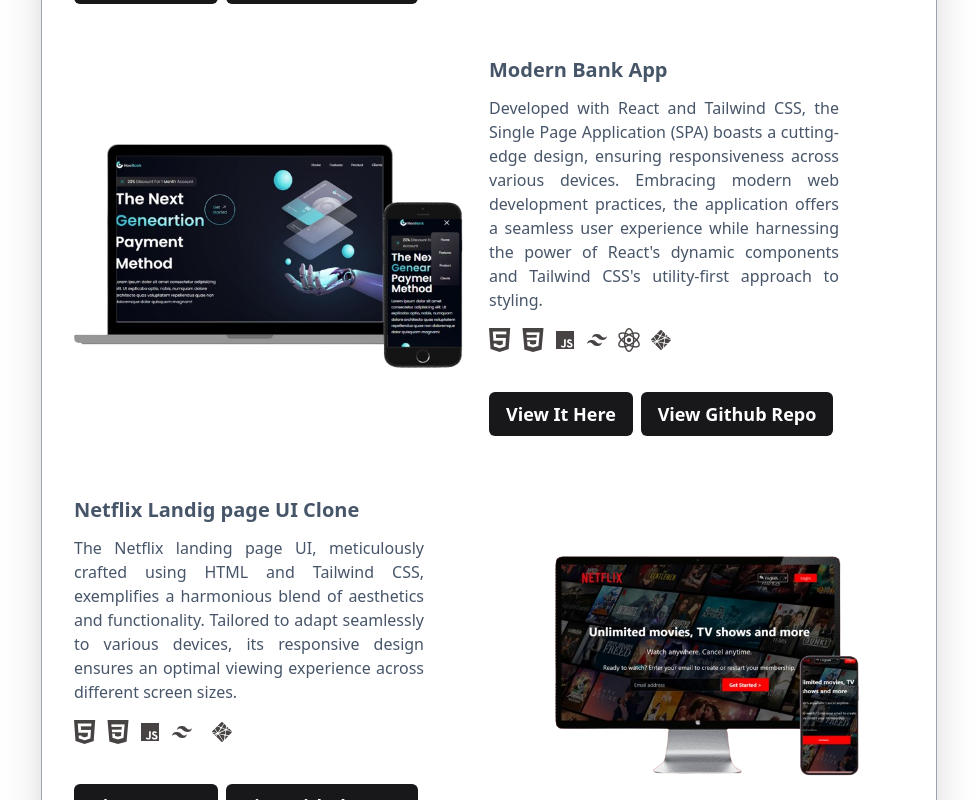
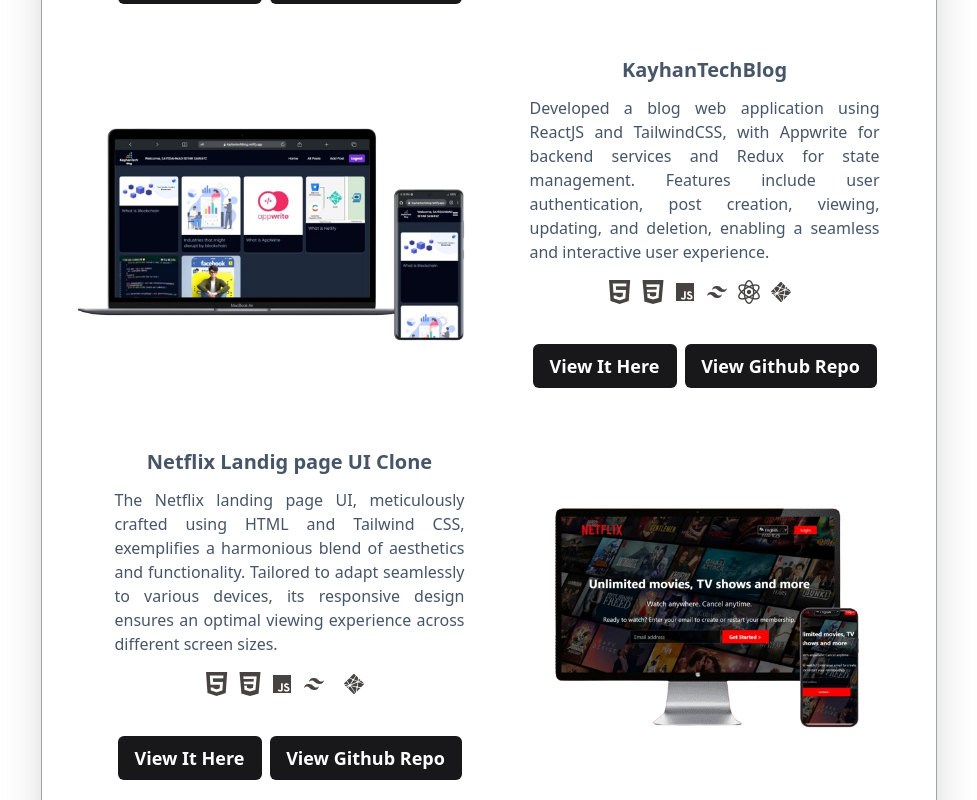
Before and after one commit to SeyarSawayz/portfolio, a React (Vite) app: page / in a window 1280 px wide. Shown: the part 3060-3860 px from the top of the page, without its empty margins (151-1128 px from the left). Built offline with nearby package versions, Linux system fonts and the light colour scheme.

Commit message:
KayhanTech_Blog_Added

```diff
--- a/public/locales/en/translation.json
+++ b/public/locales/en/translation.json
@@ -69,5 +69,7 @@
   "Powered_by": "Powered by",
   "MovieFlex": "MovieFlex",
   "movieFlix_pargraph": "I developed a dynamic movie collections web application using React, styled with Tailwind CSS, and managed state with Redux. The application integrates with the TMDb API to fetch movie data, allowing users to view movie details, ratings, and trailers. Features include dynamic banners with transition effects, a responsive design for optimal viewing on all devices, and reusable components for maintainability. ",
-  "Email_sent_successfully": "Email sent successfully"
+  "Email_sent_successfully": "Email sent successfully",
+  "kayhantech_blog": "KayhanTechBlog",
+  "kayhantech_blog_paragraph": "Developed a blog web application using ReactJS and TailwindCSS, with Appwrite for backend services and Redux for state management. Features include user authentication, post creation, viewing, updating, and deletion, enabling a seamless and interactive user experience."
 }
--- a/public/locales/fa/translation.json
+++ b/public/locales/fa/translation.json
@@ -68,5 +68,7 @@
   "Powered_by": "پشتیبانی شده توسط",
   "MovieFlex": "MovieFlex",
   "movieFlix_pargraph": "ویبسایت مجموعه فیلم  ها را با استفاده از React ایجاد کردم که با Tailwind CSS استایل‌گذاری شده بود و حالت مدیریت شده با Redux. این برنامه با API TMDb برای گرفتن ارقام فیلم ها ساخته شده است به کاربران امکان می دهد جزئیات فیلم، رتبه بندی ها و تریلرها را مشاهده کنند. ویژگی ها عبارتند از بنرهای فلم ها با جلوه های انتقال، طراحی پاسخگو برای مشاهده بهینه در همه دستگاه ها و اجزای قابل استفاده مجدد برای قابلیت نگهداری.",
-  "Email_sent_successfully": "ایمیل موفقانه ارسال گردید"
+  "Email_sent_successfully": "ایمیل موفقانه ارسال گردید",
+  "kayhantech_blog": "وبلاگ کیهان تک",
+  "kayhantech_blog_paragraph": "یک برنامه وبلاگ با استفاده از ReactJS و TailwindCSS توسعه دادم، با استفاده از Appwrite برای خدمات بک‌اند و Redux برای مدیریت حالت. ویژگی‌ها شامل احراز هویت کاربر، ایجاد پست، مشاهده، آپدیت و حذف پست، فراهم آوردن تجربه کاربری یکپارچه و تعاملی می‌باشد."
 }
--- a/public/locales/ps/translation.json
+++ b/public/locales/ps/translation.json
@@ -68,5 +68,7 @@
   "Powered_by": "لخوا ځواکمن شوی",
   "MovieFlex": "MovieFlex",
   "movieFlix_pargraph": "ما د فلمونو ویب پاڼه د react په کارولو سره رامینځته کړه، د ټیل وینډ CSS سره سټایل شوی او د ریډکس سره اداره شوی حالت. دا اپلیکیشن د TMDb API سره جوړ شوی ترڅو د فلمونو ارقام ترلاسه کړي، دا کاروونکو ته اجازه ورکوي چې د فلم توضیحات، درجه بندي او ټریلر وګوري. په ځانګړتیاو کې د لیږد اغیزو سره د فلم بینرونه ، په ټولو وسیلو کې د غوره لید لپاره ځواب ویونکي ډیزاین ، او د ساتلو لپاره د بیا کارونې وړ برخې شاملې دي.",
-  "Email_sent_successfully": " ایمیل  په بریالیتوب سره لیږل شوی"
+  "Email_sent_successfully": " ایمیل  په بریالیتوب سره لیږل شوی",
+  "kayhantech_blog": "د KayhanTech بلاګ",
+  "kayhantech_blog_paragraph": "د ReactJS او TailwindCSS په کارولو سره د بلاګ ویب غوښتنلیک رامینځته کړی ، د بیک انډ خدماتو لپاره د Appwrite او د دولت مدیریت لپاره Redux سره. په ځانګړتیاو کې د کارونکي تصدیق کول، پوسټ جوړول، لیدل، تازه کول، او حذف کول شامل دي، د بې سیمه او متقابل کاروونکي تجربه وړ کول."
 }
--- a/src/components/work/Work.jsx
+++ b/src/components/work/Work.jsx
@@ -60,8 +60,8 @@
             gitHub={"https://github.com/SeyarSawayz/MovieFlix.git"}
           />
           <WorkCardLeft
-            title={t("Modern_Bank_App")}
-            content={t("modern_bank_app_paragraph")}
+            title={t("kayhantech_blog")}
+            content={t("kayhantech_blog_paragraph")}
             icon1={`/SkillsIcons/${
               themeMode === "light" ? "html" : "html_white"
             }.png`}
@@ -80,9 +80,9 @@
             icon6={`/SkillsIcons/${
               themeMode === "light" ? "netlify" : "netlify_white"
             }.png`}
-            photo={"/work/bankapp.png"}
-            webLink={"https://bankfolio.netlify.app/"}
-            gitHub={"https://github.com/SeyarSawayz/ModernBankApp.git"}
+            photo={"/work/kayhantechblog.png"}
+            webLink={"https://kayhantechblog.netlify.app"}
+            gitHub={"https://github.com/SeyarSawayz/KayhanTechBlog.git"}
           />
           <WorkCardRight
             title={t("Netflix_Landig_page_UI_Clone")}
@@ -214,6 +214,31 @@
                 webLink={"https://techforgedashboard.netlify.app/"}
                 gitHub={"https://github.com/SeyarSawayz/TechForgeDashboard.git"}
               />
+              <WorkCardLeft
+                title={t("Modern_Bank_App")}
+                content={t("modern_bank_app_paragraph")}
+                icon1={`/SkillsIcons/${
+                  themeMode === "light" ? "html" : "html_white"
+                }.png`}
+                icon2={`/SkillsIcons/${
+                  themeMode === "light" ? "css" : "css_white"
+                }.png`}
+                icon3={`/SkillsIcons/${
+                  themeMode === "light" ? "js" : "js_white"
+                }.png`}
+                icon4={`/SkillsIcons/${
+                  themeMode === "light" ? "tailwind" : "tailwind_white"
+                }.png`}
+                icon5={`/SkillsIcons/${
+                  themeMode === "light" ? "react" : "react_white"
+                }.png`}
+                icon6={`/SkillsIcons/${
+                  themeMode === "light" ? "netlify" : "netlify_white"
+                }.png`}
+                photo={"/work/bankapp.png"}
+                webLink={"https://bankfolio.netlify.app/"}
+                gitHub={"https://github.com/SeyarSawayz/ModernBankApp.git"}
+              />
             </div>
           )}
         </div>
--- a/src/components/work/WorkCardLeft.jsx
+++ b/src/components/work/WorkCardLeft.jsx
@@ -24,7 +24,7 @@
       <div className="lg:hover:scale-105  duration-300 ease-in-out cursor-pointer">
         <img src={photo} alt="" />
       </div>
-      <div className="flex items-center lg:justify-start lg:items-start justify-center flex-col">
+      <div className="flex items-center lg:justify-start lg:items-center justify-center flex-col">
         <h1
           className={`font-bold text-xl mb-3 text-slate-600 dark:text-[#e0e0e0] ${
             farsi ? " font-Amiri" : ""
--- a/src/components/work/WorkCardRight.jsx
+++ b/src/components/work/WorkCardRight.jsx
@@ -22,7 +22,7 @@
 
   return (
     <div className="grid lg:grid-cols-2 items-center justify-between mt-2 ml-8 w-full">
-      <div className="order-1 flex items-center lg:justify-start lg:items-start justify-center flex-col ">
+      <div className="order-1 flex items-center lg:justify-start lg:items-center justify-center flex-col">
         <h1
           className={`font-bold text-xl mb-3 text-slate-600 dark:text-[#e0e0e0] ${
             farsi ? "font-Amiri" : ""
```
Also changed, not shown: public/work/kayhantechblog.png (added).
